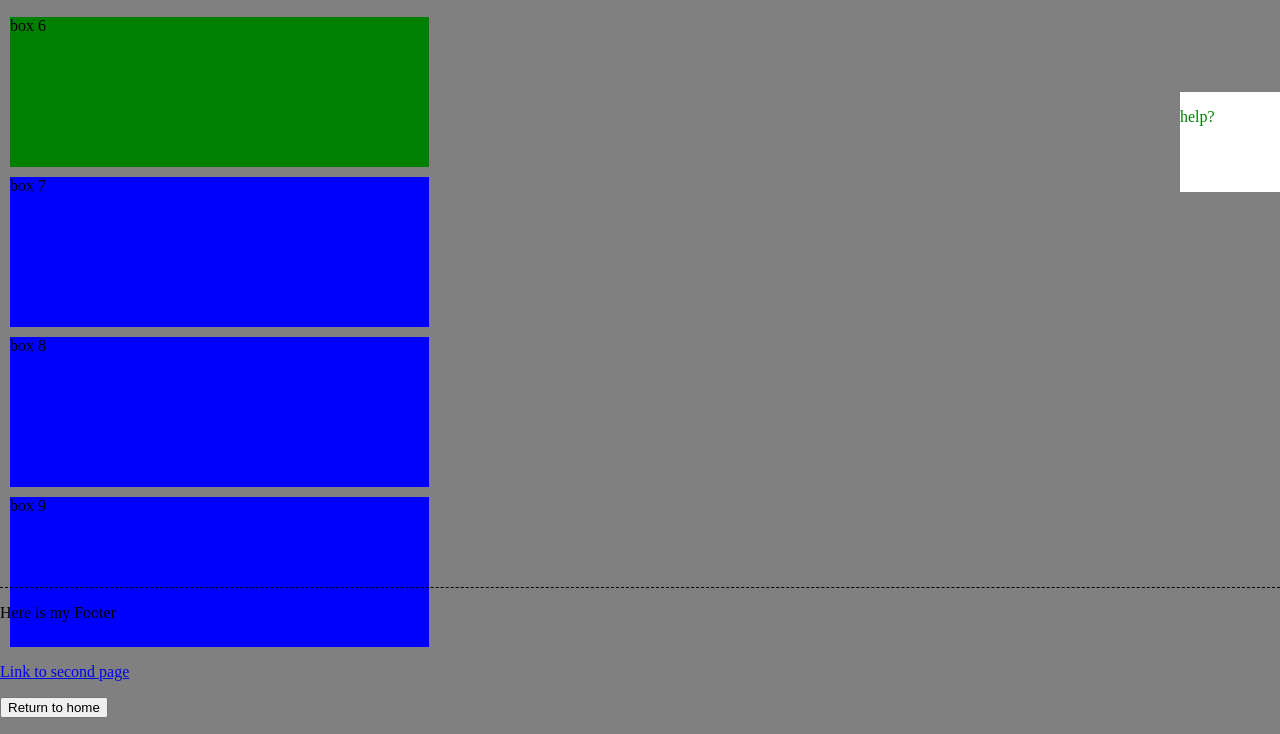
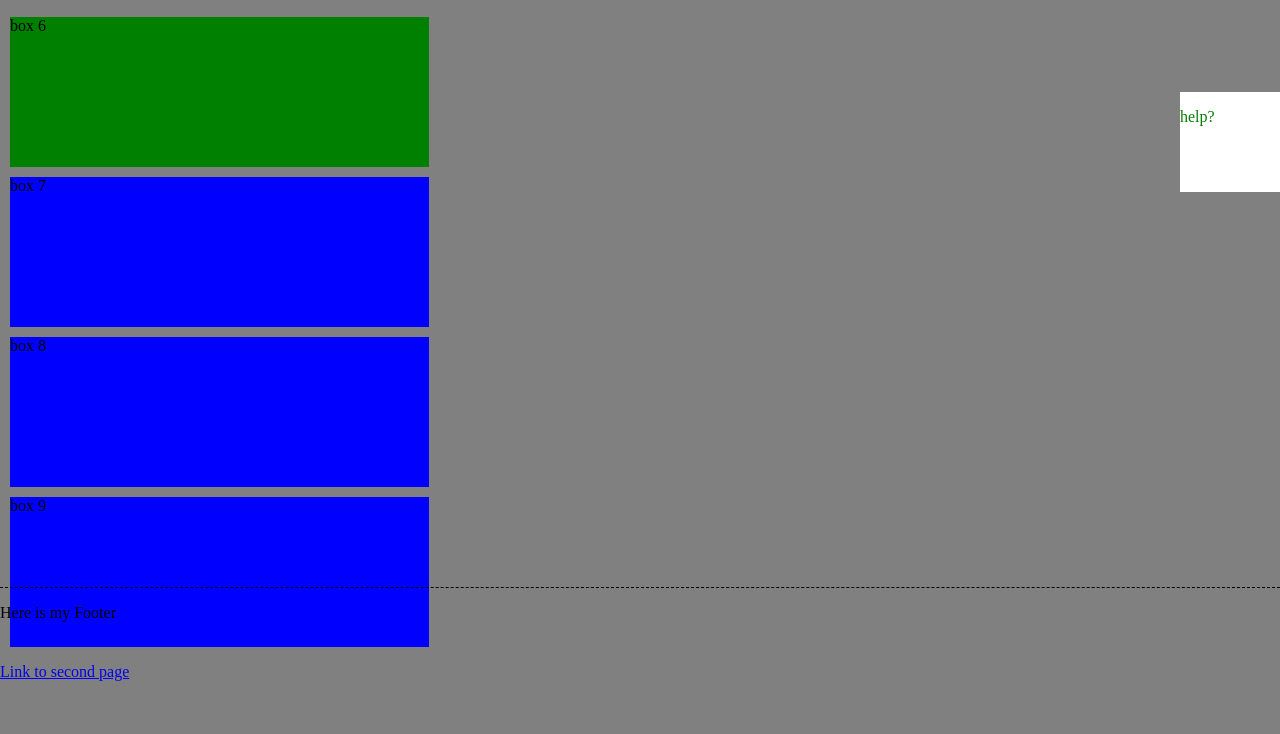
Before and after one commit to Slavk1ng/Dev03, a plain HTML site: page index.html in a window 1280 px wide. Shown: the part 488-1222 px from the top of the page. After the commit the page ends 1169 px from the top, so only its background shows below. Drawn offline with Linux system fonts and the light colour scheme.

Commit message:
Update index.html

```diff
--- a/index.html
+++ b/index.html
@@ -56,7 +56,7 @@
 <!-- partial -->
 
 <a href="Page2.html">Link to second page</a>
-<p><button onclick="window.location.href = 'https://slavk1ng.github.io/Dev-portfolio/';">Return to home</button></p>
+<a href='https://slavk1ng.github.io/Dev-portfolio/'</a>
 
 </body>
 </html>
```
